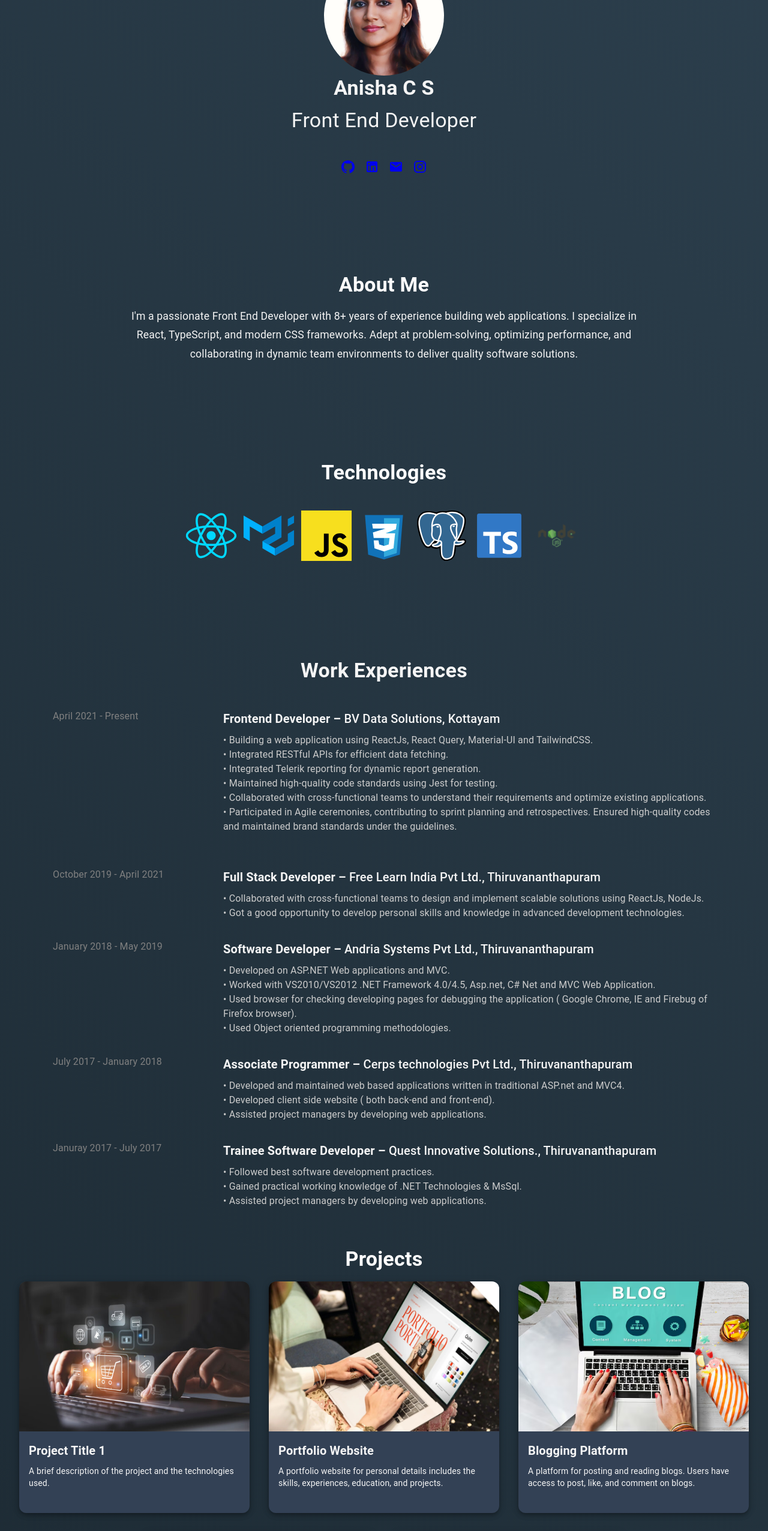
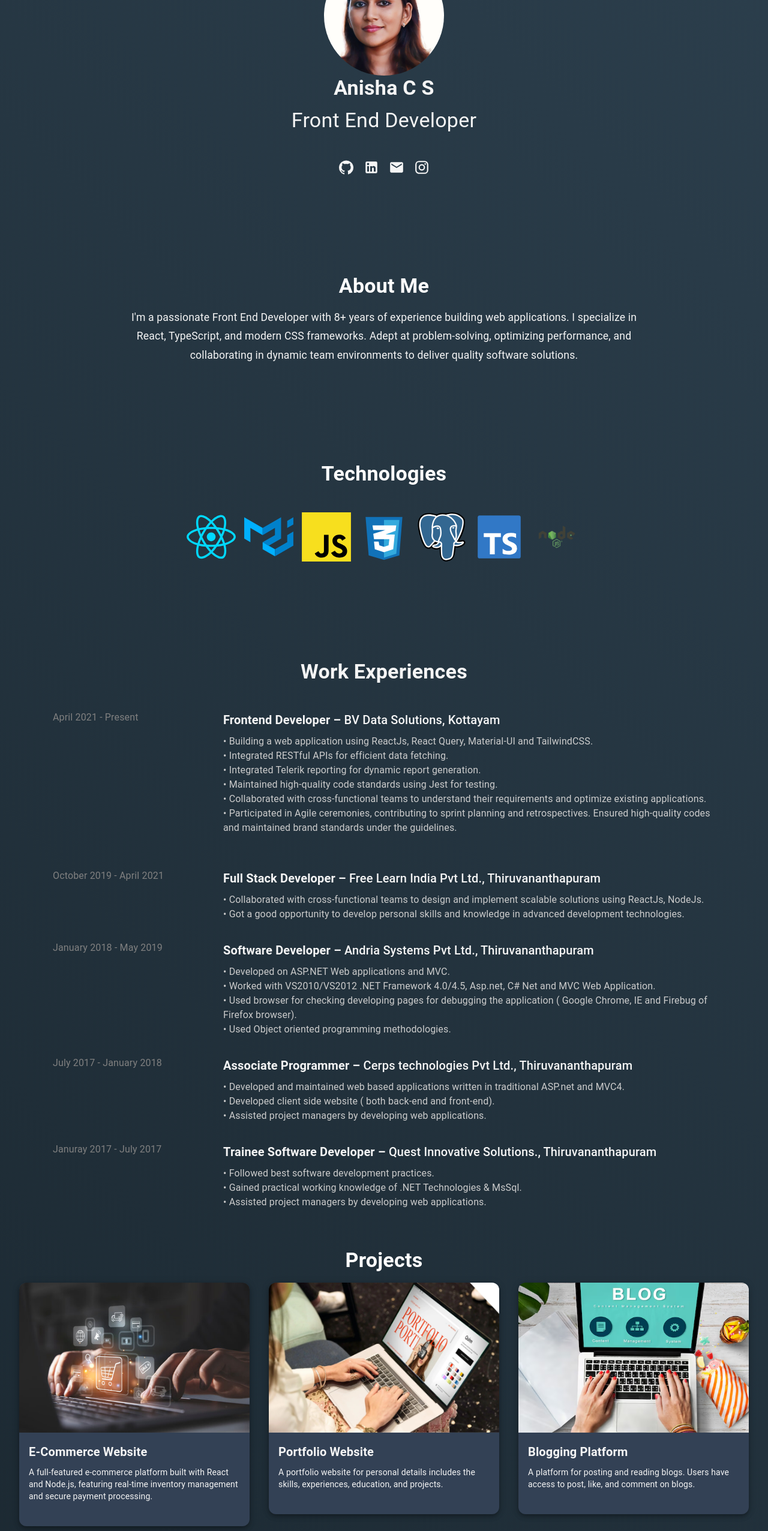
Before and after one commit to AnishaAnoop/portfolio, a React (Create React App) app: page / in a window 1280 px wide. Shown: the part 234-2786 px from the top of the page at 60% size. Built offline with nearby package versions, Linux system fonts and the light colour scheme.

Commit message:
feat: removed contact section

```diff
--- a/src/App.tsx
+++ b/src/App.tsx
@@ -9,7 +9,6 @@ import { Experience } from './experience';
 import { Projects } from './projects';
 import { Footer } from './footer';
 import { Education } from './education';
-import { Contact } from './contact';
 
 export const App = () => {
 
@@ -23,7 +22,6 @@ export const App = () => {
       <Experience />
       <Projects />
       <Education />
-      <Contact />
       <Footer />
     </Box>
   );
--- a/src/contact.tsx
+++ /dev/null
@@ -1,55 +0,0 @@
-import React from 'react';
-import {
-    Box,
-    TextField,
-    Button,
-    Typography,
-    Grid,
-    Paper,
-} from '@mui/material';
-
-export const Contact = () => {
-    return (
-        <Box
-            component="section"
-            sx={{
-                py: 14,
-                px: 2,
-                display: 'flex',
-                justifyContent: 'center',
-            }}
-        >
-            <Paper elevation={3} sx={{ p: 4, maxWidth: 600, width: '100%' }}>
-                <Typography variant="h4" gutterBottom sx={{ color: 'primary.main' }}>
-                    Contact Me
-                </Typography>
-
-                <Grid container spacing={2}>
-                    <Grid size={{ xs: 12, sm: 6 }}>
-                        <TextField fullWidth label="First Name" variant="outlined" />
-                    </Grid>
-                    <Grid size={{ xs: 12, sm: 6 }}>
-                        <TextField fullWidth label="Last Name" variant="outlined" />
-                    </Grid>
-                    <Grid size={{ xs: 12 }}>
-                        <TextField fullWidth label="Email" variant="outlined" type="email" />
-                    </Grid>
-                    <Grid size={{ xs: 12 }}>
-                        <TextField
-                            fullWidth
-                            label="Message"
-                            variant="outlined"
-                            multiline
-                            rows={4}
-                        />
-                    </Grid>
-                    <Grid size={{ xs: 12 }}>
-                        <Button variant="contained" fullWidth size="large">
-                            Send Message
-                        </Button>
-                    </Grid>
-                </Grid>
-            </Paper>
-        </Box>
-    );
-};
--- a/src/education.tsx
+++ b/src/education.tsx
@@ -2,7 +2,7 @@ import { Box, Container, Grid, Typography } from "@mui/material";
 
 export const Education = () => {
     return (
-        <Box sx={{ color: 'text.primary', paddingTop: 14 }}>
+        <Box sx={{ color: 'text.primary', paddingY: 12 }}>
             <Container>
                 <Typography
                     variant="h4"
--- a/src/footer.tsx
+++ b/src/footer.tsx
@@ -8,14 +8,10 @@ export const Footer = () => {
                 py: 3,
                 px: 2,
                 mt: 'auto',
-                backgroundColor: (theme) =>
-                    theme.palette.mode === 'light'
-                        ? theme.palette.grey[200]
-                        : theme.palette.grey[800],
                 textAlign: 'center',
             }}
         >
-            <Typography variant="body2" color="text.secondary">
+            <Typography variant="body2" color="text.primary">
                 © {new Date().getFullYear()} Anisha C S. All rights reserved.
             </Typography>
         </Box>
--- a/src/header.tsx
+++ b/src/header.tsx
@@ -50,41 +50,41 @@ export const Header = () => {
               href="https://github.com"
               target="_blank"
               rel="noopener noreferrer"
-              whileHover={{ scale: 1.2, rotate: 5 }}
+              whileHover={{ scale: 1.9, rotate: 5 }}
               whileTap={{ scale: 0.95 }}
               transition={{ type: 'spring', stiffness: 300 }}
             >
-              <GitHub />
+              <GitHub sx={{ height: 26, width: 26, color: 'text.primary' }} />
             </motion.a>
             <motion.a
               href="https://www.linkedin.com/in/anisha-c-s-2077b3135/"
               target="_blank"
               rel="noopener noreferrer"
-              whileHover={{ scale: 1.2, rotate: 5 }}
+              whileHover={{ scale: 1.9, rotate: 5 }}
               whileTap={{ scale: 0.95 }}
               transition={{ type: 'spring', stiffness: 300 }}
             >
-              <LinkedIn sx={{ height: 24, width: 24 }} />
+              <LinkedIn sx={{ height: 26, width: 26, color: 'text.primary' }} />
             </motion.a>
             <motion.a
               href="mailto:anishacs94@gmail.com"
               target="_blank"
               rel="noopener noreferrer"
-              whileHover={{ scale: 1.2, rotate: 5 }}
+              whileHover={{ scale: 1.9, rotate: 5 }}
               whileTap={{ scale: 0.95 }}
               transition={{ type: 'spring', stiffness: 300 }}
             >
-              <Email sx={{ height: 24, width: 24 }} />
+              <Email sx={{ height: 26, width: 26, color: 'text.primary' }} />
             </motion.a>
             <motion.a
               href="https://www.instagram.com/ivus_mom/?hl=en"
               target="_blank"
               rel="noopener noreferrer"
-              whileHover={{ scale: 1.2, rotate: 5 }}
+              whileHover={{ scale: 1.9, rotate: 5 }}
               whileTap={{ scale: 0.95 }}
               transition={{ type: 'spring', stiffness: 300 }}
             >
-              <Instagram sx={{ height: 24, width: 24 }} />
+              <Instagram sx={{ height: 26, width: 26, color: 'text.primary' }} />
             </motion.a>
           </Box>
         </Container>
--- a/src/projects.tsx
+++ b/src/projects.tsx
@@ -3,8 +3,8 @@ import { motion } from "framer-motion";
 
 const projects = [
     {
-        title: "Project Title 1",
-        description: "A brief description of the project and the technologies used.",
+        title: "E-Commerce Website",
+        description: "A full-featured e-commerce platform built with React and Node.js, featuring real-time inventory management and secure payment processing.",
         image: "/images/e-commerce.jpg",
     },
     {
--- a/src/theme.ts
+++ b/src/theme.ts
@@ -19,8 +19,11 @@ declare module '@mui/material/styles' {
 const theme = createTheme({
   palette: {
     primary: { main: '#19252d' },
-    secondary: { main: '#2c3f4d' },
-    text: { primary: '#F5F5F5'},
+    secondary: { main: '#334155' },
+    common: {
+      white: '#F5F5F5'
+    },
+    text: { primary: '#F5F5F5' },
     gradient: {
       primary: 'linear-gradient(45deg, #19252d, #2c3f4d)',
       secondary: 'linear-gradient(45deg, #ff4081, #f50057)',
```
